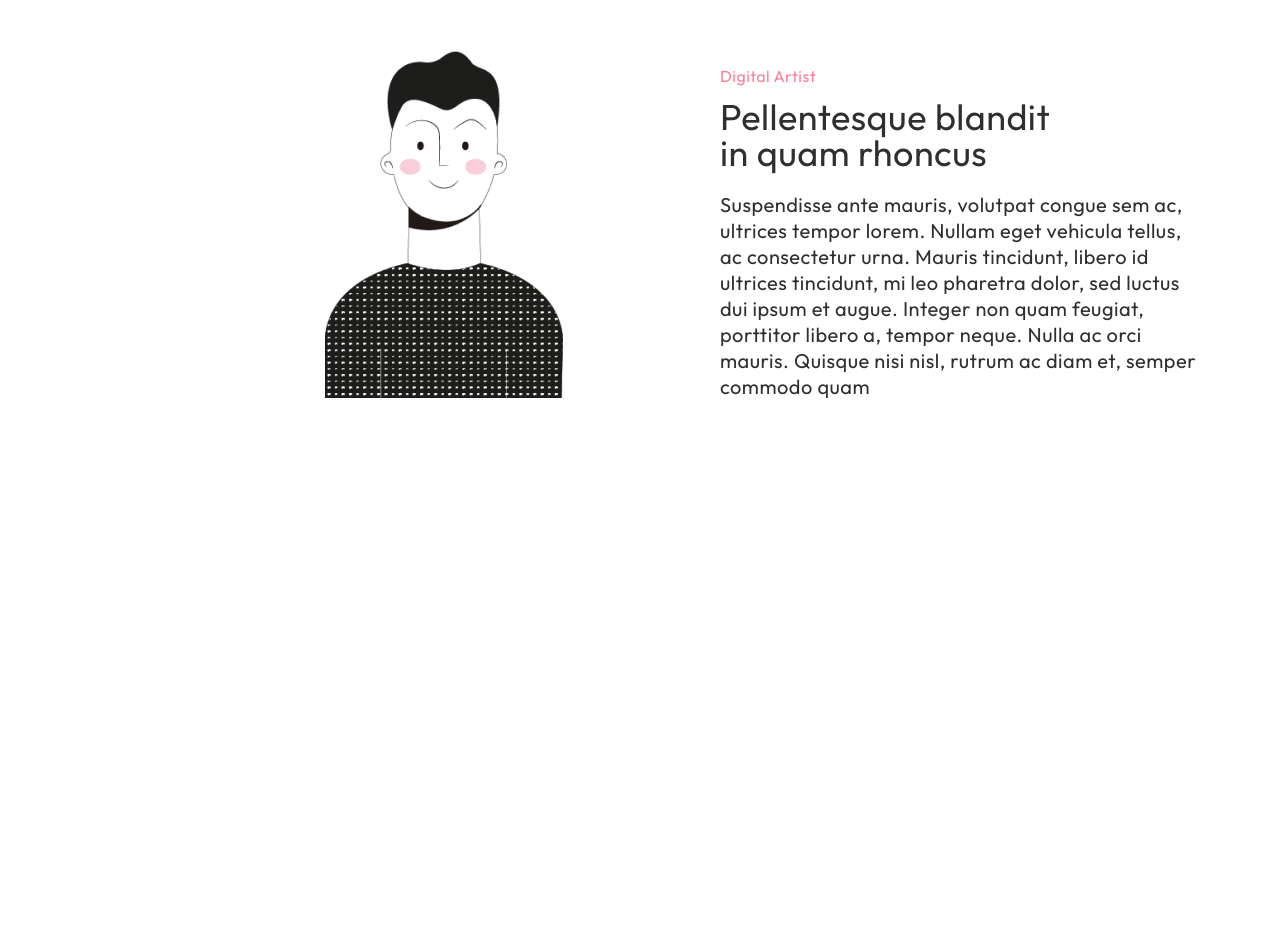
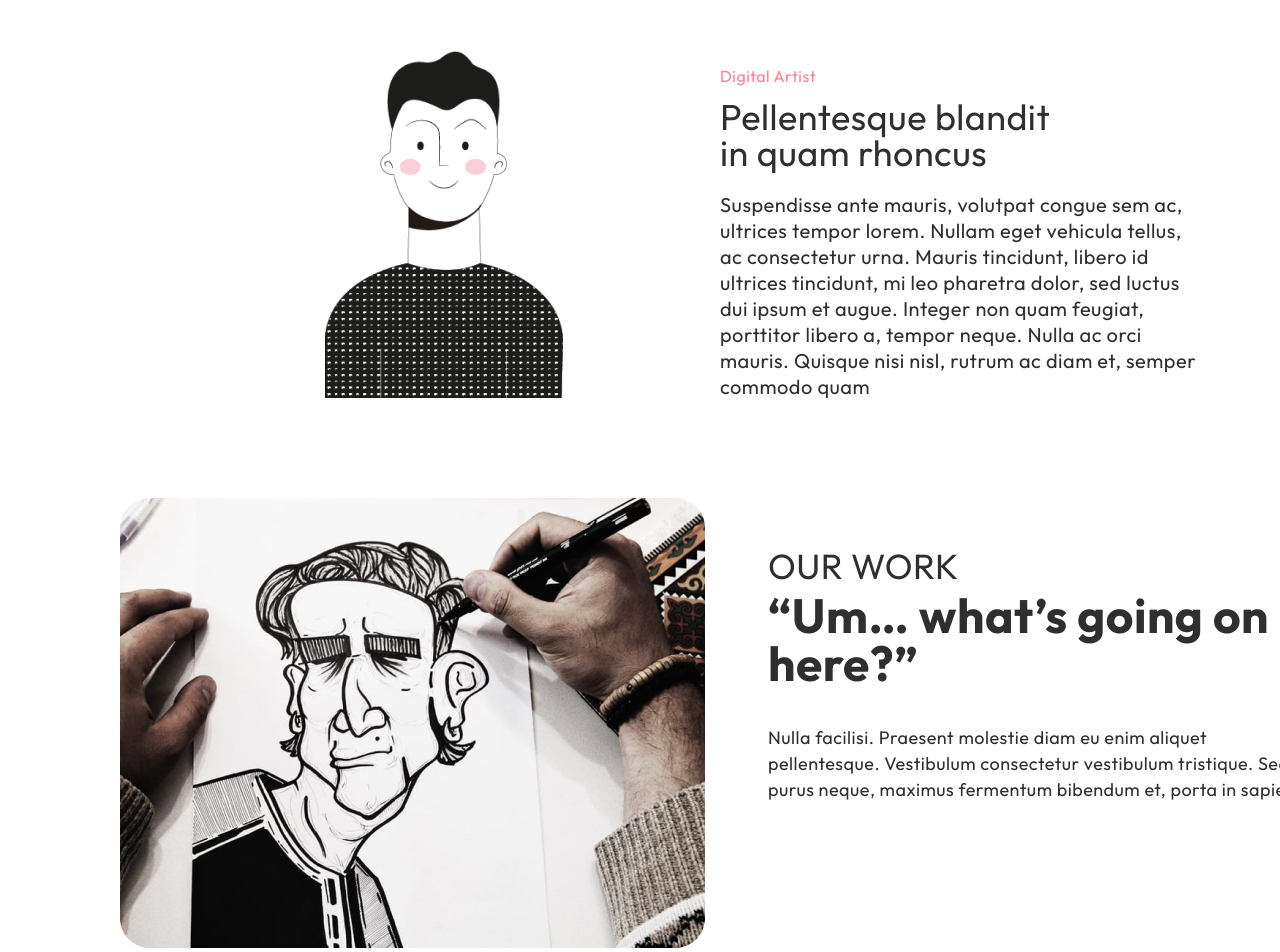
Before and after one commit to mFaridun/CodX, a plain HTML site: page index.html in a window 1280 px wide. Shown: the part 1462-2414 px from the top of the page. Before the commit the page ends 1864 px from the top, so only its background shows below. Drawn offline with Linux system fonts and the light colour scheme.

Commit message:
section__page

```diff
--- a/index.html
+++ b/index.html
@@ -104,6 +104,15 @@
             </div>
           </div>
         </div>
+
+        <div class="section__page">
+          <div class="page__img"><img src="./images/pictures1.jpg" alt=""></div>
+          <div class="page__item">
+            <span>our work</span>
+            <h3>“Um… what’s going on here?”</h3>
+            <p>Nulla facilisi. Praesent molestie diam eu enim aliquet pellentesque. Vestibulum consectetur vestibulum tristique. Sed purus neque, maximus fermentum bibendum et, porta in sapien.</p>
+          </div>
+        </div>
       </div>
     </main>
   </body>
--- a/styles/sass/layout/_said-bar.scss
+++ b/styles/sass/layout/_said-bar.scss
@@ -203,9 +203,6 @@
   display: flex;
   margin-top: 64px;
 
-  .img__child {
-  }
-
   .img__text {
     width: 552px;
     margin-top: 64px;
@@ -221,10 +218,10 @@
     h3 {
       margin-top: 14px;
       font-weight: 400;
-font-size: 36px;
-line-height: 36px;
-letter-spacing: 0.48px;
-color: #2F2F2F;
+      font-size: 36px;
+      line-height: 36px;
+      letter-spacing: 0.48px;
+      color: #2f2f2f;
     }
 
     p {
@@ -239,3 +236,47 @@ color: #2F2F2F;
     }
   }
 }
+
+.section__page {
+  display: flex;
+  margin-top: 6rem;
+  margin-left: 120px;
+  margin-right: 120px;
+
+  .page__img {
+    border-radius: 30px;
+    height: 450px;
+  }
+
+  .page__item {
+    margin-top: 50px;
+    margin-left: 63px;
+    width: 600px;
+
+
+    span {
+      font-size: 35px;
+      line-height: 36px;
+      letter-spacing: 0.48px;
+      text-transform: uppercase;
+      color: #2f2f2f;
+    }
+
+    h3 {
+      margin-top: 7px;
+      font-size: 48px;
+      line-height: 48px;
+      letter-spacing: 0.48px;
+      color: #2f2f2f;
+    }
+
+    p {
+      width: 545px;
+      margin-top: 38px;
+      font-size: 18px;
+      line-height: 26px;
+      letter-spacing: 0.48px;
+      color: #2f2f2f;
+    }
+  }
+}
```
Also changed, not shown: images/pictures1.jpg (added), images/pictures2.jpg (added), styles/sass/main.css, 1 other file.
